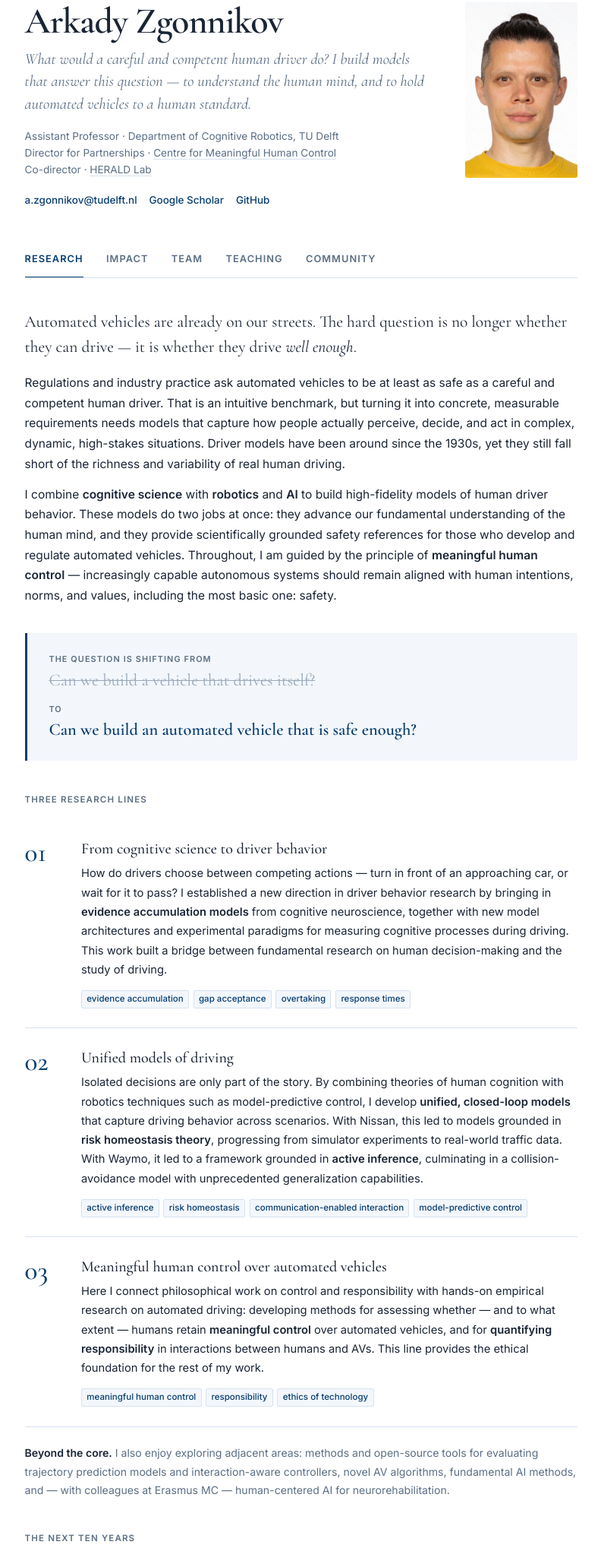
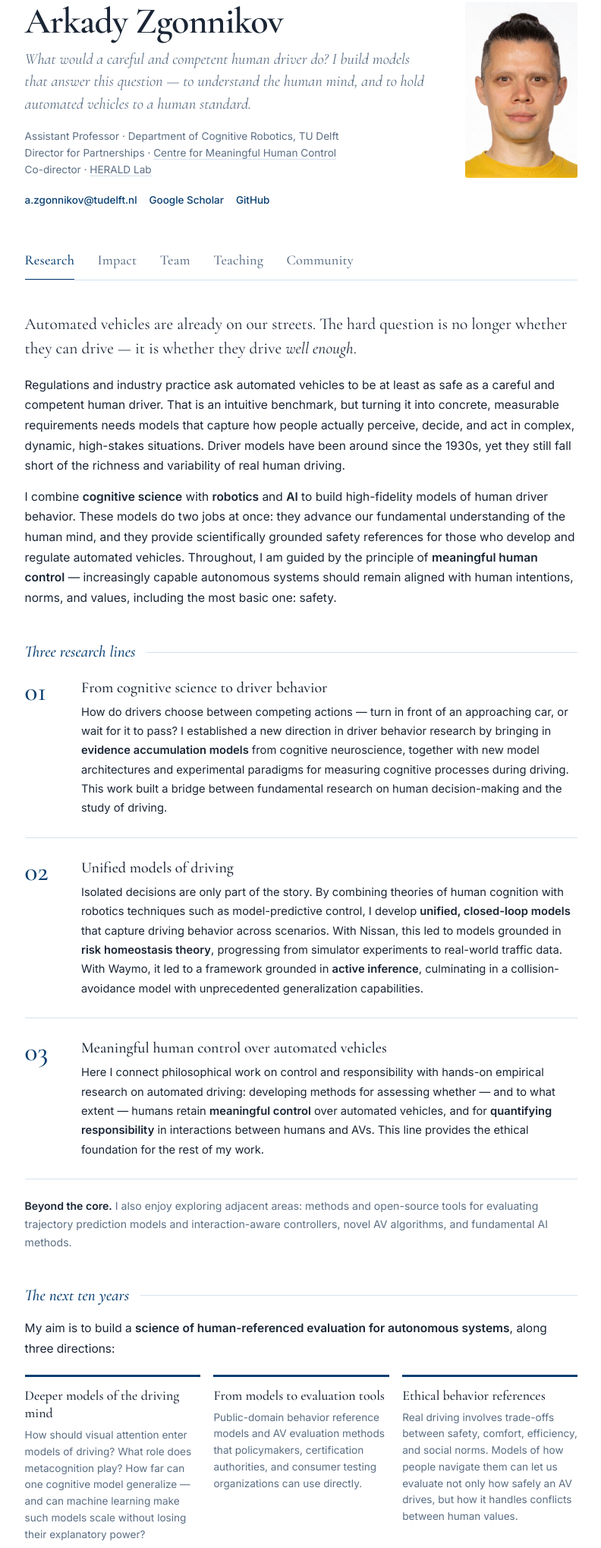
Before and after one commit to cherepaha/cherepaha.github.io, a plain HTML site: page index.html in a window 1280 px wide. Shown: the part 58-2095 px from the top of the page at 76% size, without its empty margins (243-1035 px from the left). Drawn offline with nearby package versions, Linux system fonts and the light colour scheme.

Commit message:
Add files via upload

```diff
--- a/index.html
+++ b/index.html
@@ -73,8 +73,9 @@
     .tabs::-webkit-scrollbar { display: none; }
     .tab {
       appearance: none; background: none; border: none; font: inherit;
-      font-size: 0.8rem; font-weight: 600; letter-spacing: 0.08em; text-transform: uppercase;
-      color: var(--muted); padding: 0.8rem 0 0.75rem;
+      font-family: 'Cormorant Garamond', serif;
+      font-size: 1.14rem; font-weight: 500; letter-spacing: 0.01em;
+      color: var(--muted); padding: 0.6rem 0 0.55rem;
       border-bottom: 2px solid transparent; margin-bottom: -1px;
       cursor: pointer; white-space: nowrap; transition: color 0.15s, border-color 0.15s;
     }
@@ -95,9 +96,13 @@
       font-weight: 500; font-size: 1.6rem; line-height: 1.2; margin-bottom: 1rem;
     }
     h3 {
-      font-size: 0.72rem; font-weight: 600; text-transform: uppercase; letter-spacing: 0.1em;
-      color: var(--muted); margin: 2.6rem 0 1rem;
+      font-family: 'Cormorant Garamond', serif;
+      font-style: italic; font-weight: 500; font-size: 1.32rem; line-height: 1.2;
+      color: var(--accent);
+      display: flex; align-items: center; gap: 0.9rem;
+      margin: 2.8rem 0 1.1rem;
     }
+    h3::after { content: ""; flex: 1; height: 1px; background: var(--border); }
     p { margin-bottom: 0.85rem; }
     p:last-child { margin-bottom: 0; }
     .lead {
@@ -105,21 +110,6 @@
       font-size: 1.34rem; line-height: 1.5; margin-bottom: 1.2rem;
     }
     .small { font-size: 0.88rem; color: var(--muted); }
-
-    /* ─── Question shift ─── */
-    .shift {
-      margin: 2.2rem 0; padding: 1.6rem 1.8rem;
-      background: var(--bg-card); border-left: 3px solid var(--accent);
-    }
-    .shift-label {
-      font-size: 0.68rem; font-weight: 600; letter-spacing: 0.1em; text-transform: uppercase;
-      color: var(--muted); margin-bottom: 0.15rem;
-    }
-    .shift-q {
-      font-family: 'Cormorant Garamond', serif; font-size: 1.4rem; line-height: 1.35;
-    }
-    .shift-q.old { color: var(--faint); text-decoration: line-through; text-decoration-thickness: 1px; margin-bottom: 0.9rem; }
-    .shift-q.new { font-weight: 600; color: var(--accent); }
 
     /* ─── Research lines ─── */
     .line {
@@ -137,12 +127,6 @@
       line-height: 1.3; margin-bottom: 0.45rem;
     }
     .line p { font-size: 0.92rem; color: var(--text); }
-    .tags { display: flex; flex-wrap: wrap; gap: 0.35rem; margin-top: 0.7rem; }
-    .tag {
-      font-size: 0.72rem; font-weight: 500; color: var(--accent);
-      background: var(--bg-card); border: 1px solid var(--border);
-      padding: 0.1em 0.55em; border-radius: 2px;
-    }
 
     /* ─── Future ─── */
     .future { display: grid; grid-template-columns: repeat(3, 1fr); gap: 1.1rem; }
@@ -159,8 +143,8 @@
       margin-bottom: 2.4rem;
     }
     .feature-kicker {
-      font-size: 0.7rem; font-weight: 600; letter-spacing: 0.1em; text-transform: uppercase;
-      color: var(--accent); margin-bottom: 0.3rem;
+      font-family: 'Cormorant Garamond', serif; font-style: italic;
+      font-size: 1.05rem; color: var(--accent); margin-bottom: 0.1rem;
     }
     .feature-title {
       font-family: 'Cormorant Garamond', serif; font-weight: 500; font-size: 1.5rem;
@@ -174,8 +158,8 @@
     .partners > div { padding: 0.75rem 0; border-bottom: 1px solid var(--border); font-size: 0.92rem; }
     .partners > div:nth-last-child(-n+2) { border-bottom: none; }
     .p-label {
-      font-size: 0.72rem !important; font-weight: 600; letter-spacing: 0.08em;
-      text-transform: uppercase; color: var(--muted); padding-top: 0.95rem !important;
+      font-family: 'Cormorant Garamond', serif; font-style: italic;
+      font-size: 1.08rem !important; color: var(--accent); padding-top: 0.7rem !important;
     }
 
     /* ─── People ─── */
@@ -185,10 +169,8 @@
     .m-note { font-weight: 400; font-size: 0.8rem; color: var(--muted); }
     .m-topic { font-size: 0.83rem; color: var(--muted); line-height: 1.45; }
     .badge {
-      font-size: 0.66rem; font-weight: 600; color: var(--accent);
-      background: var(--bg-card); border: 1px solid var(--border);
-      padding: 0.08em 0.4em; border-radius: 2px;
-      text-transform: uppercase; letter-spacing: 0.03em; margin-left: 0.3em; vertical-align: middle;
+      font-family: 'Cormorant Garamond', serif; font-style: italic;
+      font-size: 0.98rem; font-weight: 500; color: var(--accent); margin-left: 0.35em;
     }
 
     .stats { display: grid; grid-template-columns: repeat(3, 1fr); gap: 1.1rem; }
@@ -240,14 +222,12 @@
       .header-inner { flex-direction: column-reverse; align-items: center; }
       .headshot { width: 110px; }
       .tabs { gap: 0.6rem; justify-content: space-between; }
-      .tab { font-size: 0.66rem; letter-spacing: 0.03em; }
-      .shift { padding: 1.2rem 1.2rem; }
-      .shift-q { font-size: 1.2rem; }
+      .tab { font-size: 0.96rem; }
       .line { grid-template-columns: 1fr; gap: 0.2rem; }
       .future, .stats, .team-grid { grid-template-columns: 1fr; }
       .partners { grid-template-columns: 1fr; }
       .partners > div { border-bottom: none; padding: 0.15rem 0; }
-      .p-label { padding-top: 0.9rem !important; }
+      .p-label { padding-top: 0.8rem !important; }
       .rows .row { grid-template-columns: 1fr; }
       .row-when { text-align: left; }
       .feature { padding: 1.2rem; }
@@ -310,12 +290,6 @@
         remain aligned with human intentions, norms, and values, including the most basic one: safety.
       </p>
 
-      <div class="shift">
-        <div class="shift-label">The question is shifting from</div>
-        <div class="shift-q old">Can we build a vehicle that drives itself?</div>
-        <div class="shift-label">to</div>
-        <div class="shift-q new">Can we build an automated vehicle that is safe enough?</div>
-      </div>
 
       <h3>Three research lines</h3>
 
@@ -331,7 +305,6 @@
             processes during driving. This work built a bridge between fundamental research on human
             decision-making and the study of driving.
           </p>
-          <div class="tags"><span class="tag">evidence accumulation</span><span class="tag">gap acceptance</span><span class="tag">overtaking</span><span class="tag">response times</span></div>
         </div>
       </div>
 
@@ -348,7 +321,6 @@
             Waymo, it led to a framework grounded in <strong>active inference</strong>, culminating in
             a collision-avoidance model with unprecedented generalization capabilities.
           </p>
-          <div class="tags"><span class="tag">active inference</span><span class="tag">risk homeostasis</span><span class="tag">communication-enabled interaction</span><span class="tag">model-predictive control</span></div>
         </div>
       </div>
 
@@ -363,15 +335,13 @@
             for <strong>quantifying responsibility</strong> in interactions between humans and AVs.
             This line provides the ethical foundation for the rest of my work.
           </p>
-          <div class="tags"><span class="tag">meaningful human control</span><span class="tag">responsibility</span><span class="tag">ethics of technology</span></div>
         </div>
       </div>
 
       <p class="small" style="margin-top:1.4rem;">
         <strong style="color:var(--text);">Beyond the core.</strong> I also enjoy exploring adjacent
         areas: methods and open-source tools for evaluating trajectory prediction models and
-        interaction-aware controllers, novel AV algorithms, fundamental AI methods, and — with
-        colleagues at Erasmus MC — human-centered AI for neurorehabilitation.
+        interaction-aware controllers, novel AV algorithms, and fundamental AI methods.
       </p>
 
       <h3>The next ten years</h3>
```
